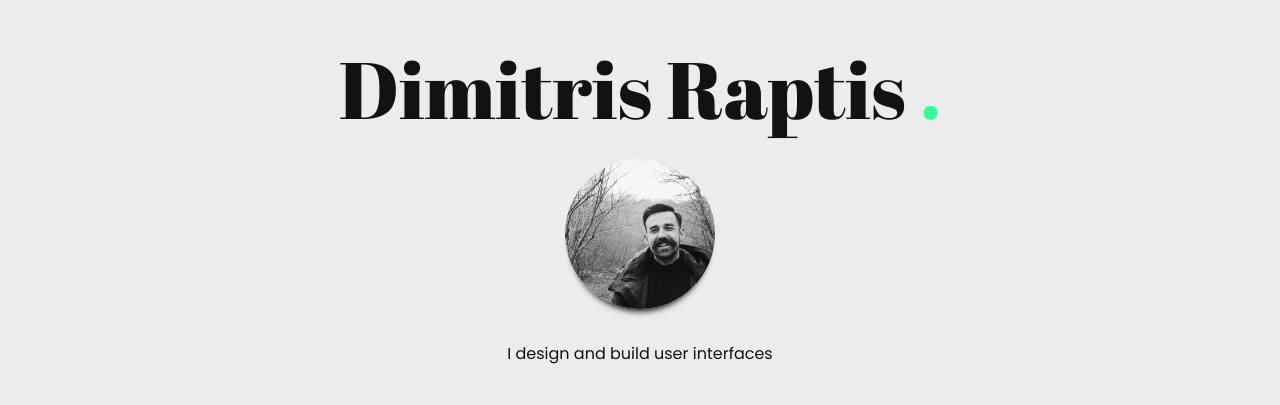
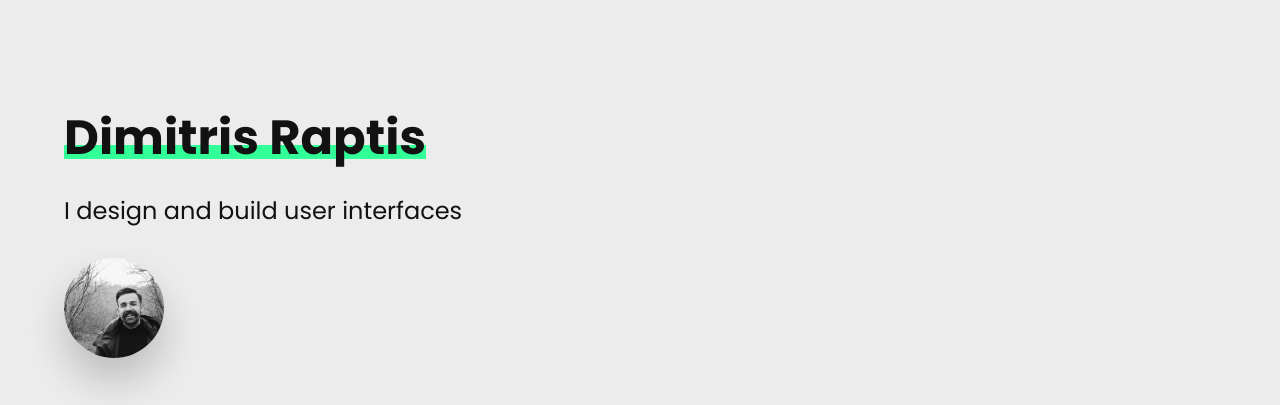
Before and after one commit to dimitrisraptis96/personal-website, a Gatsby site: page / in a window 1280 px wide. Shown: the part 165-570 px from the top of the page. Built offline with nearby package versions, Linux system fonts and the light colour scheme; Gatsby itself is replaced by a stand-in of ours.

Commit message:
change layout and typography

```diff
--- a/src/pages/index.js
+++ b/src/pages/index.js
@@ -2,6 +2,7 @@ import React from "react"
 import { graphql } from "gatsby"
 import Img from "gatsby-image"
 import styled from 'styled-components';
+import Emojify from 'react-emojione';
 
 import Icons from '../components/Icons';
 
@@ -9,6 +10,7 @@ import {
   darkgreen,
   green,
   black,
+  gray,
   white
 } from '../utils/colors';
 
@@ -29,33 +31,40 @@ const Content = styled.div`
   display: flex;
   flex-direction: column;
   justify-content: center;
-  align-items: center;
+  align-items: flex-start;
 
   background-color: #ececec;
 `;
 
 const Paragraph = styled.p`
   font-family: 'Poppins', sans-serif;
-  font-size: 1em;
+  font-size: 1.5em;
   font-weight: regular;
-  color: #121212;
-  text-align: center;
+  color: ${black};
+  /* text-align: center; */
   width: 100%;
 
-  padding: 2em;
+  /* padding: 2em; */
 `;
 
 const Header = styled.h2`
-	font-family: 'Abril Fatface', cursive;
-  font-size: 5em;
-  font-weight: normal;
+  font-family: 'Poppins', sans-serif;
+  font-size: 3em;
+  font-weight: bold;
   text-align: center;
-  color: #121212;
+  color: ${black};
 `;
 
+const Underline = styled.span`
+  background-image: linear-gradient(120deg, ${green}, ${green} 100%);
+  background-repeat: no-repeat;
+  background-size: 100% 0.3em;
+  background-position: 0 78%;
+  transition: background-size 0.25s ease-in;
+`;
 
 const Image = styled(Img)`
-  box-shadow: 0 8px 6px -6px black;
+  box-shadow: 0 23px 40px rgba(0, 0, 0, 0.2);
   border-radius: 1000px;
   width: 150px;
 `;
@@ -76,15 +85,17 @@ const Homepage = ({data}) => {
   return(
     <Content>
       <Header>
-        Dimitris Raptis <Green>.</Green>
+        <Underline>
+          Dimitris Raptis
+        </Underline>
       </Header>
 
-      <Image fixed={data.me.childImageSharp.fixed} />
 
       <Paragraph >
         I design and build user interfaces
       </Paragraph>
 
+      <Image fixed={data.me.childImageSharp.fixed} />
       <Icons/>
 
 
@@ -98,7 +109,7 @@ export const query = graphql`
   query {
     me: file(relativePath: {eq: "me.jpg"}) {
       childImageSharp {
-        fixed(width: 150, height: 150) {
+        fixed(width: 100, height: 100) {
           ...GatsbyImageSharpFixed
         }
       }
```
